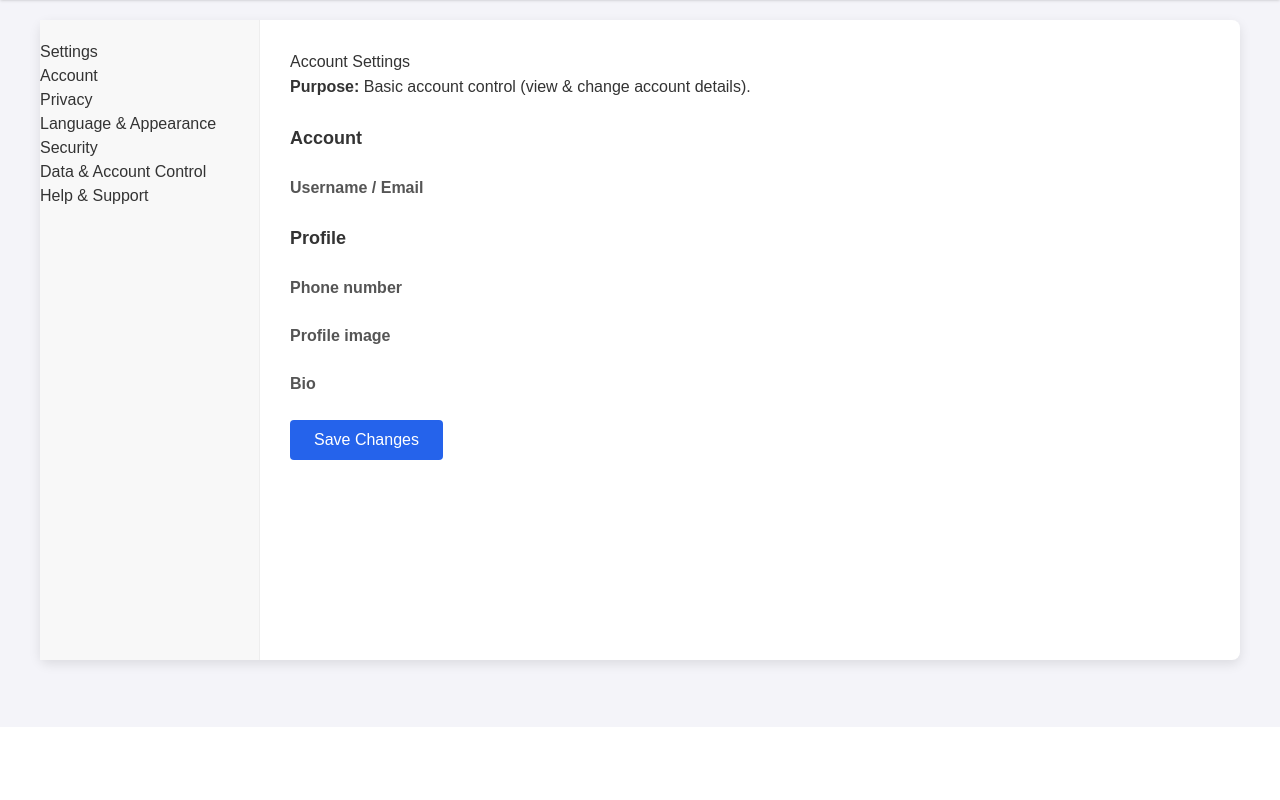
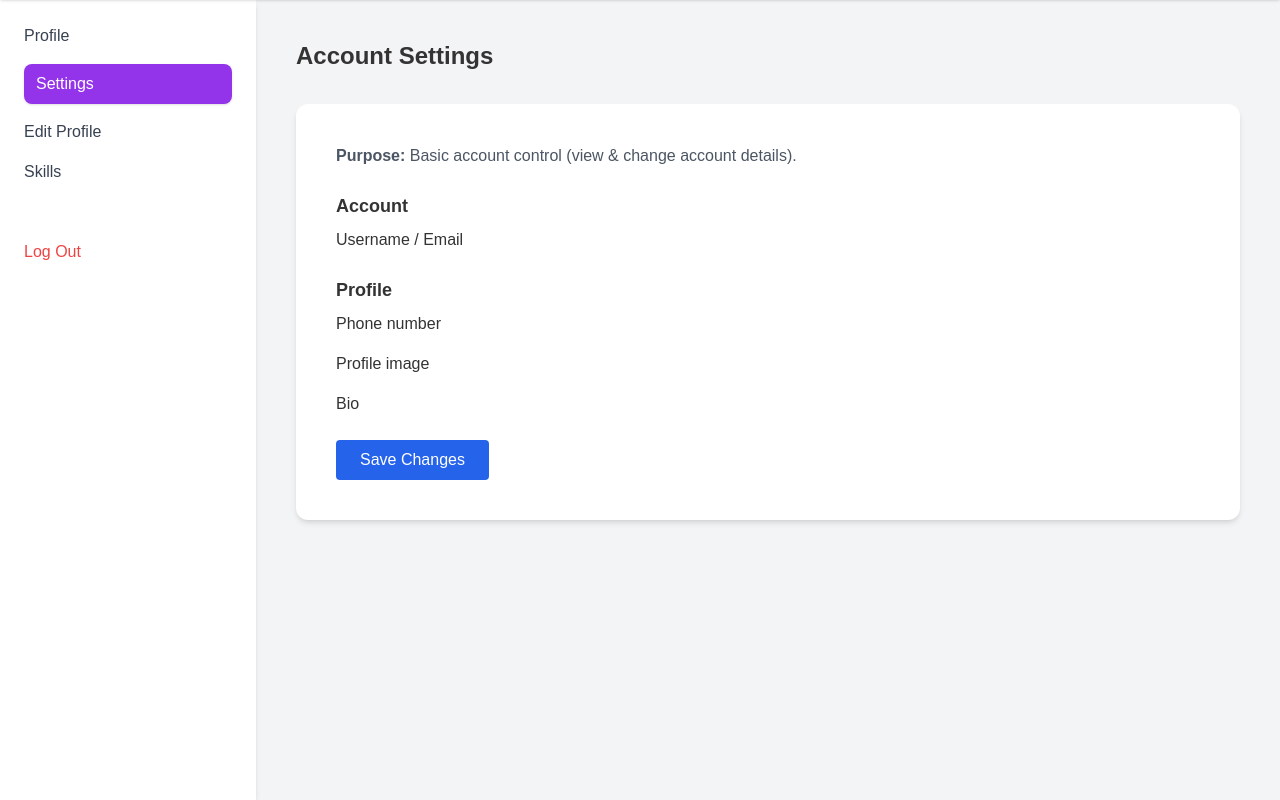
Before and after one commit to archie012526/ads_django1, a Django app: template mysite/main/templates/main/account.html in a window 1280 px wide. Shown: the part 73-873 px from the top of the page. Before the commit the page ends 745 px from the top, so only its background shows below. Run offline with Django 5.2, Linux system fonts and the light colour scheme; the template is opened without the code that fills it, so the values that code supplies are empty; some libraries are stand-ins or nearby versions.

Commit message:
Edited accounts

```diff
--- a/mysite/main/templates/main/account.html
+++ b/mysite/main/templates/main/account.html
@@ -1,60 +1,89 @@
 {% extends "main/base.html" %}
 {% load static %}
-
-<!DOCTYPE html>
-<html lang="en">
-<head>
-    <meta charset="UTF-8">
-    <meta name="viewport" content="width=device-width, initial-scale=1.0">
-    <title>Settings: Account</title>
-    <link rel="stylesheet" href="settings.css">
-</head>
-<body>
-
-    <div class="settings-container">
-        <aside class="settings-nav">
 
 {% block extra_head %}
 <link rel="stylesheet" href="{% static 'style/settings.css' %}">
 {% endblock %}
 
 {% block content %}
-            <div class="settings-container">
-                <aside class="settings-nav">
-                    <h1>Settings</h1>
-                    <ul>
-                        <li><a href="{% url 'settings_account' %}" class="active-link">Account</a></li>
-                        <li><a href="{% url 'settings_privacy' %}">Privacy</a></li>
-                        <li><a href="{% url 'settings_language' %}">Language &amp; Appearance</a></li>
-                        <li><a href="{% url 'settings_security' %}">Security</a></li>
-                        <li><a href="{% url 'settings_data_control' %}">Data &amp; Account Control</a></li>
-                        <li><a href="{% url 'settings_help' %}">Help &amp; Support</a></li>
+
+<div class="min-h-screen bg-gray-100 flex">
+
+    <!-- LEFT SIDEBAR (SAME AS SETTINGS) -->
+    <div class="w-64 bg-white shadow-md p-6">
+        <ul class="space-y-4 text-gray-700">
+            <li>
+                <a href="{% url 'profile' %}" class="hover:text-purple-600">
+                    Profile
+                </a>
+            </li>
+
+            <li class="bg-purple-600 text-white py-2 px-3 rounded-lg shadow">
+                Settings
+            </li>
+
+            <li>
+                <a href="{% url 'edit_profile' %}" class="hover:text-purple-600">
+                    Edit Profile
+                </a>
+            </li>
+
+            <li>
+                <a href="{% url 'skills' %}" class="hover:text-purple-600">
+                    Skills
+                </a>
+            </li>
+
+            <li class="pt-10 text-red-500 cursor-pointer">
+                Log Out
+            </li>
         </ul>
-                </aside>
+    </div>
 
-                <main class="settings-content">
-                    <h2>Account Settings</h2>
-                    <p><strong>Purpose:</strong> Basic account control (view & change account details).</p>
+    <!-- MAIN CONTENT -->
+    <div class="flex-1 p-10">
+        <h2 class="text-2xl font-semibold mb-8">Account Settings</h2>
 
-                    <form method="post" enctype="multipart/form-data" class="space-y-6">
+        <div class="bg-white rounded-xl shadow-md p-10">
+
+            <p class="text-gray-600 mb-6">
+                <strong>Purpose:</strong> Basic account control (view & change account details).
+            </p>
+
+            <form method="POST" enctype="multipart/form-data" class="space-y-6">
                 {% csrf_token %}
 
-                        <h3 class="text-lg font-semibold mt-4">Account</h3>
-                        <label>Username / Email</label>
+                <!-- ACCOUNT -->
+                <div>
+                    <h3 class="text-lg font-semibold mb-2">Account</h3>
+                    <label class="block font-medium">Username / Email</label>
                     {{ user_form.email }}
+                </div>
 
-                        <h3 class="text-lg font-semibold mt-4">Profile</h3>
-                        <label>Phone number</label>
+                <!-- PROFILE -->
+                <div>
+                    <h3 class="text-lg font-semibold mb-2 mt-6">Profile</h3>
+
+                    <label class="block font-medium">Phone number</label>
                     {{ form.phone_number }}
-                        <label>Profile image</label>
+
+                    <label class="block font-medium mt-4">Profile image</label>
                     {{ form.profile_image }}
-                        <label>Bio</label>
+
+                    <label class="block font-medium mt-4">Bio</label>
                     {{ form.bio }}
+                </div>
 
+                <button
+                    type="submit"
+                    class="px-6 py-2 bg-blue-600 text-white rounded hover:bg-blue-700 mt-6"
+                >
+                    Save Changes
+                </button>
+            </form>
 
+        </div>
+    </div>
+</div>
 
-                        <button type="submit" class="px-6 py-2 bg-blue-600 text-white rounded mt-4">Save Changes</button>
-                    </form>
-                </main>
-            </div>
-            {% endblock %}
+{% endblock content %}
```
Also changed, not shown: mysite/db.sqlite3. Lines whose indentation alone changed are shown as unchanged.
